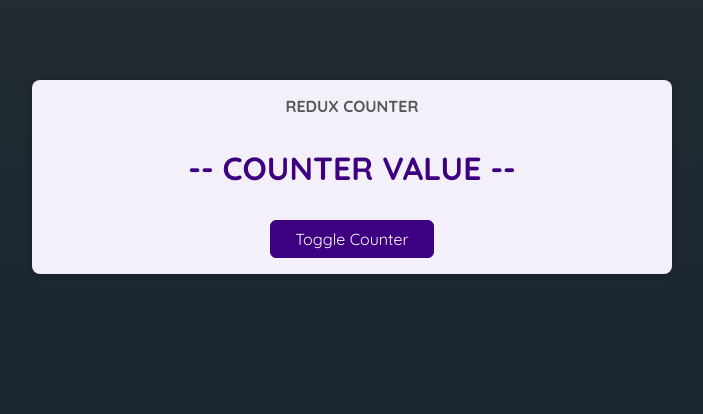
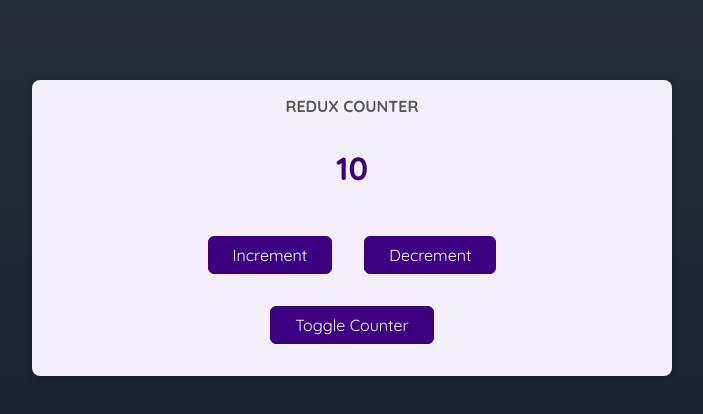
Before and after one commit to soongu/react-advance202407, a React (Create React App) app: page / in a window 1280 px wide. Shown: the top 414 px of the page, without its empty margins (288-991 px from the left). Built offline with nearby package versions, Linux system fonts and the light colour scheme.

Commit message:
# 리듀서 함수와 useSelector

```diff
--- a/src/index.js
+++ b/src/index.js
@@ -2,8 +2,12 @@ import React from 'react';
 import ReactDOM from 'react-dom/client';
 import './index.css';
 import App from './App';
+import { Provider } from 'react-redux';
+import store from './redux-practice/store/index';
 
 const root = ReactDOM.createRoot(document.getElementById('root'));
 root.render(
-    <App />
+    <Provider store={store}>
+      <App />
+    </Provider>
 );
--- a/src/redux-practice/components/ReduxCounter.js
+++ b/src/redux-practice/components/ReduxCounter.js
@@ -1,12 +1,22 @@
 import React from 'react';
 import styles from './ReduxCounter.module.css';
+import { useSelector } from 'react-redux';
 
 const ReduxCounter = () => {
+
+  // useSelector라는 훅을 통해 redux store에 있는 상태값을 가져옴
+  const counter = useSelector(state => state.counter);
 
   return (
     <main className={styles.counter}>
       <h1>Redux Counter</h1>
-      <div className={styles.value}>-- COUNTER VALUE --</div>
+      <div className={styles.value}>{counter}</div>
+
+      <div>
+        <button>Increment</button>
+        <button>Decrement</button>
+      </div>
+
       <button>Toggle Counter</button>
     </main>
   );
--- a/src/redux-practice/components/ReduxCounter.module.css
+++ b/src/redux-practice/components/ReduxCounter.module.css
@@ -31,6 +31,7 @@ button {
   color: white;
   padding: 0.5rem 1.5rem;
   border-radius: 6px;
+  margin: 1rem;
 }
 
 button:hover,
--- /dev/null
+++ b/src/redux-practice/store/index.js
@@ -0,0 +1,30 @@
+
+import { createStore } from "redux";
+
+// 관리할 초기 상태값 객체
+const initialCountState = {
+  counter: 10
+};
+
+
+// reducer: 상태 변경을 위한 순수 함수 - 부수 효과(비동기코드...)가 없는 함수
+// 카운터 상태 관리를 위한 리듀서 정의
+/*
+    param1 (state): 상태 변경 이전의 상태
+    param2 (action): 상태를 어떻게 변경할지의 대한 명세
+    return - 변경 후 새로운 상태값
+*/
+const counterReducer = (state = initialCountState, action) => {
+  console.log('prev state: ', state);
+  console.log('action: ', action);
+
+  return state;
+};
+
+
+// 단하나의 리덕스 스토어
+// 스토어에는 여러 리듀서를 제공할 수 있다.
+const store = createStore(counterReducer);
+
+// 리액트의 index.js에게 store를 제공
+export default store;
```
